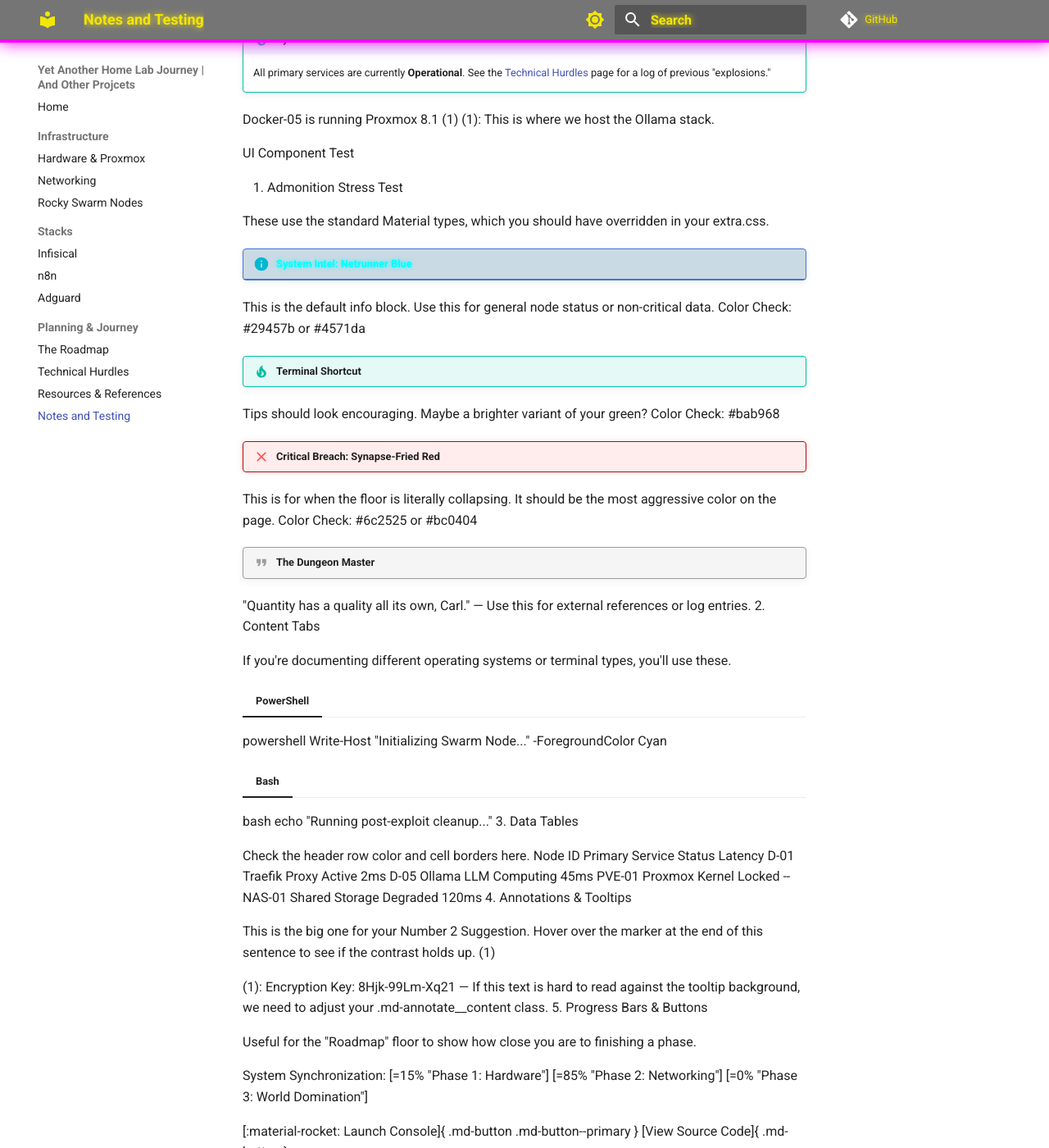
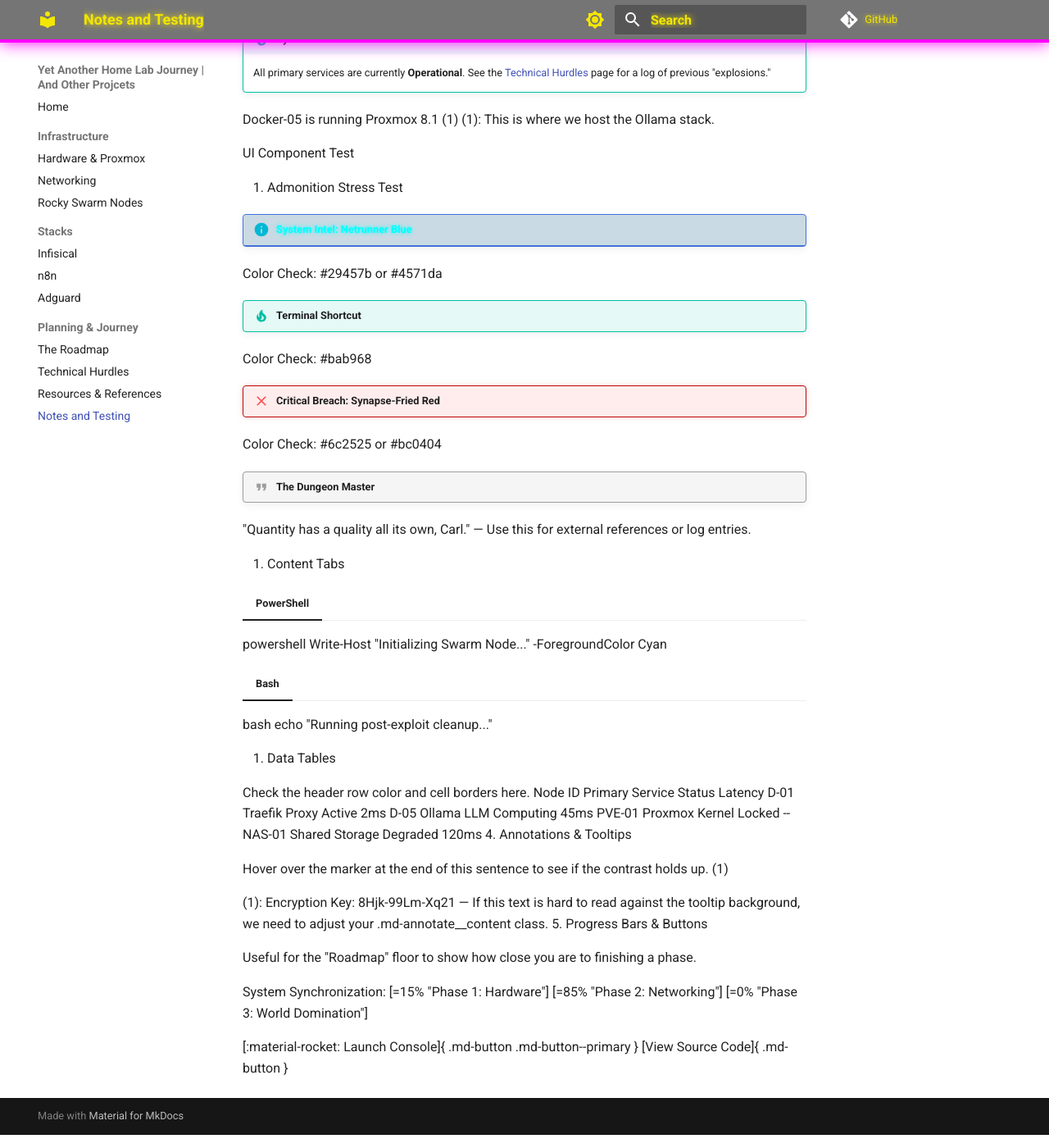
Before and after one commit to EncryptedFunk/EncryptedFunk.github.io, an MkDocs documentation site: the page built from docs/journey/notes.md, in a window 1280 px wide and 1400 px high, scrolled down 506 px. Shown: the whole window at 82% size. Built offline with MkDocs 1.6.1 and Material for MkDocs 9.7.7, drawn with Linux system fonts in a browser that asks for light colours; comment, search, counter and statistics services are not loaded.

Commit message:
Refactor UI component test descriptions for clarity and consistency; improve color check notes and remove redundant text

```diff
--- a/docs/journey/notes.md
+++ b/docs/journey/notes.md
@@ -19,31 +19,31 @@ UI Component Test
 
 1. Admonition Stress Test
 
-These use the standard Material types, which you should have overridden in your extra.css.
+!!! info "System Intel: Netrunner Blue"
 
-!!! info "System Intel: Netrunner Blue"
-This is the default info block. Use this for general node status or non-critical data.
 Color Check: #29457b or #4571da
 
 !!! tip "Terminal Shortcut"
-Tips should look encouraging. Maybe a brighter variant of your green?
+
 Color Check: #bab968
 
 !!! failure "Critical Breach: Synapse-Fried Red"
-This is for when the floor is literally collapsing. It should be the most aggressive color on the page.
+
 Color Check: #6c2525 or #bc0404
 
 !!! quote "The Dungeon Master"
+
 "Quantity has a quality all its own, Carl." — Use this for external references or log entries.
+
 2. Content Tabs
 
-If you're documenting different operating systems or terminal types, you'll use these.
 
 === "PowerShell"
 powershell Write-Host "Initializing Swarm Node..." -ForegroundColor Cyan
 
 === "Bash"
 bash echo "Running post-exploit cleanup..."
+
 3. Data Tables
 
 Check the header row color and cell borders here.
@@ -54,7 +54,7 @@ PVE-01	Proxmox Kernel	Locked	--
 NAS-01	Shared Storage	Degraded	120ms
 4. Annotations & Tooltips
 
-This is the big one for your Number 2 Suggestion. Hover over the marker at the end of this sentence to see if the contrast holds up. (1)
+Hover over the marker at the end of this sentence to see if the contrast holds up. (1)
 
 (1): Encryption Key: 8Hjk-99Lm-Xq21 — If this text is hard to read against the tooltip background, we need to adjust your .md-annotate__content class.
 5. Progress Bars & Buttons
```
